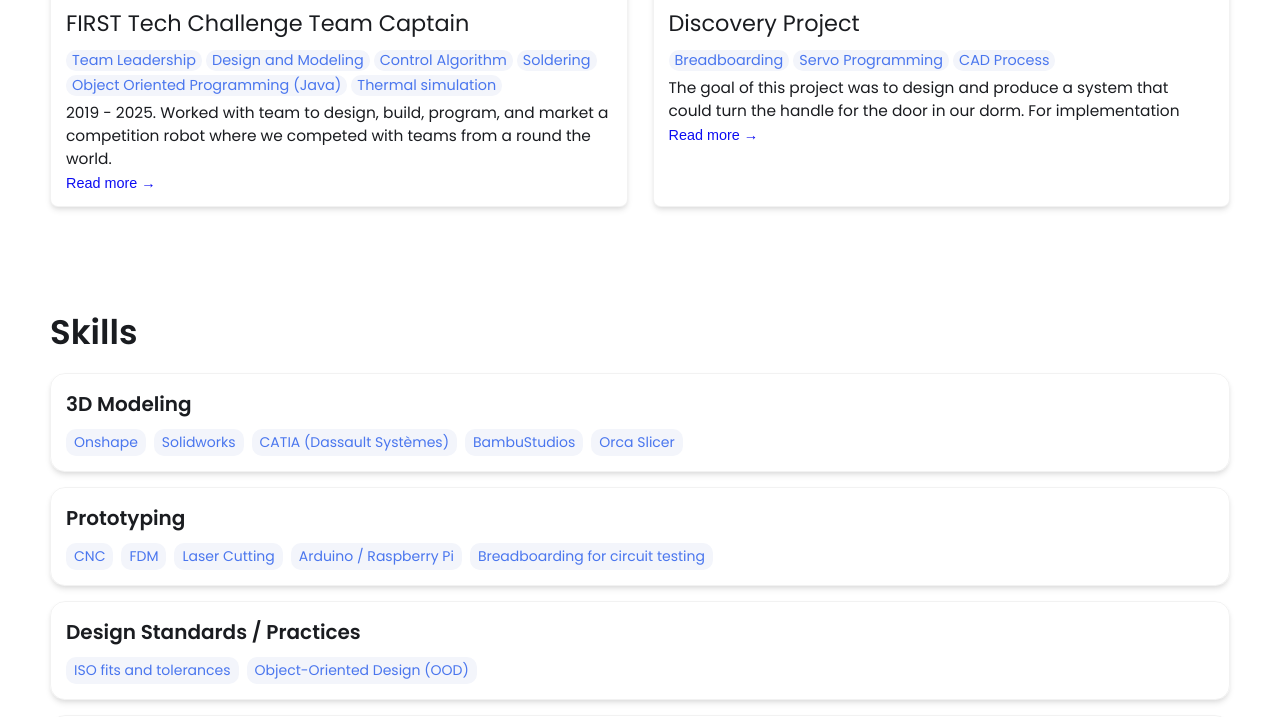
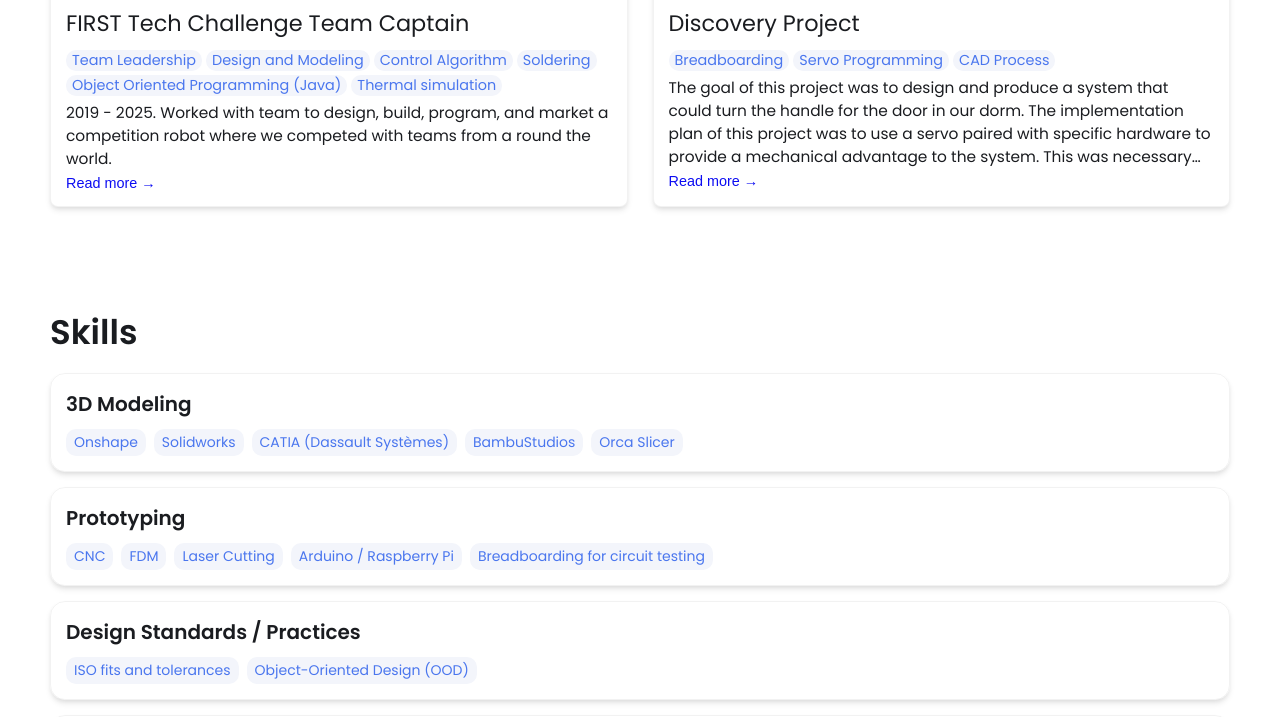
Before and after one commit to TheAkashSinghal/TheAkashSinghal.github.io, a Jekyll site: the page built from index.html, in a window 1280 px wide and 900 px high, scrolled down 1969 px, cut to the strip 183-900 px from the top of the window. Built offline with Jekyll 4.4.1, drawn with Linux system fonts in a browser that asks for light colours.

Commit message:
Update index.md

```diff
--- a/_projects/sonos-teardown/index.md
+++ b/_projects/sonos-teardown/index.md
@@ -1,7 +1,7 @@
 ---
 layout: post
 title: Discovery Project
-description: The goal of this project was to design and produce a system that could turn the handle for the door in our dorm. For implementation
+description: The goal of this project was to design and produce a system that could turn the handle for the door in our dorm. The implementation plan of this project was to use a servo paired with specific hardware to provide a mechanical advantage to the system. This was necessary as the door handle needed around 5 lbs of force to initiate the rotation while the servo being used was only rated for 1.2 lb/ft of torque.
 skills:
   - Breadboarding
   - Servo Programming
@@ -10,6 +10,6 @@ skills:
 main-image: /IMG_7716.jpg
 ---
 
-# This is another demo
+# More Project Pictures
 
 {% include image-gallery.html images="DP1.png" "DP2.png" height="400" %}
```
